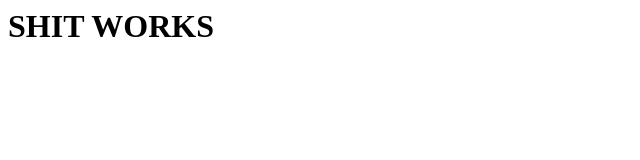
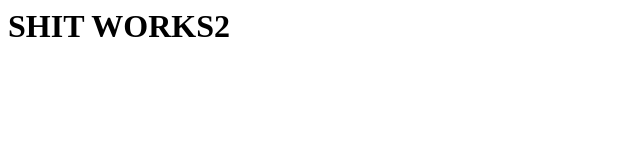
Before and after one commit to sostdk/dion, a plain HTML site: page index.html in a window 1280 px wide. Shown: the full height of the page, 0-640 px from the left. Drawn offline with Linux system fonts and the light colour scheme.

Commit message:
safasdfasdf

```diff
--- a/index.html
+++ b/index.html
@@ -1 +1 @@
-<h1>SHIT WORKS</h1>
+<h1>SHIT WORKS2</h1>
```
